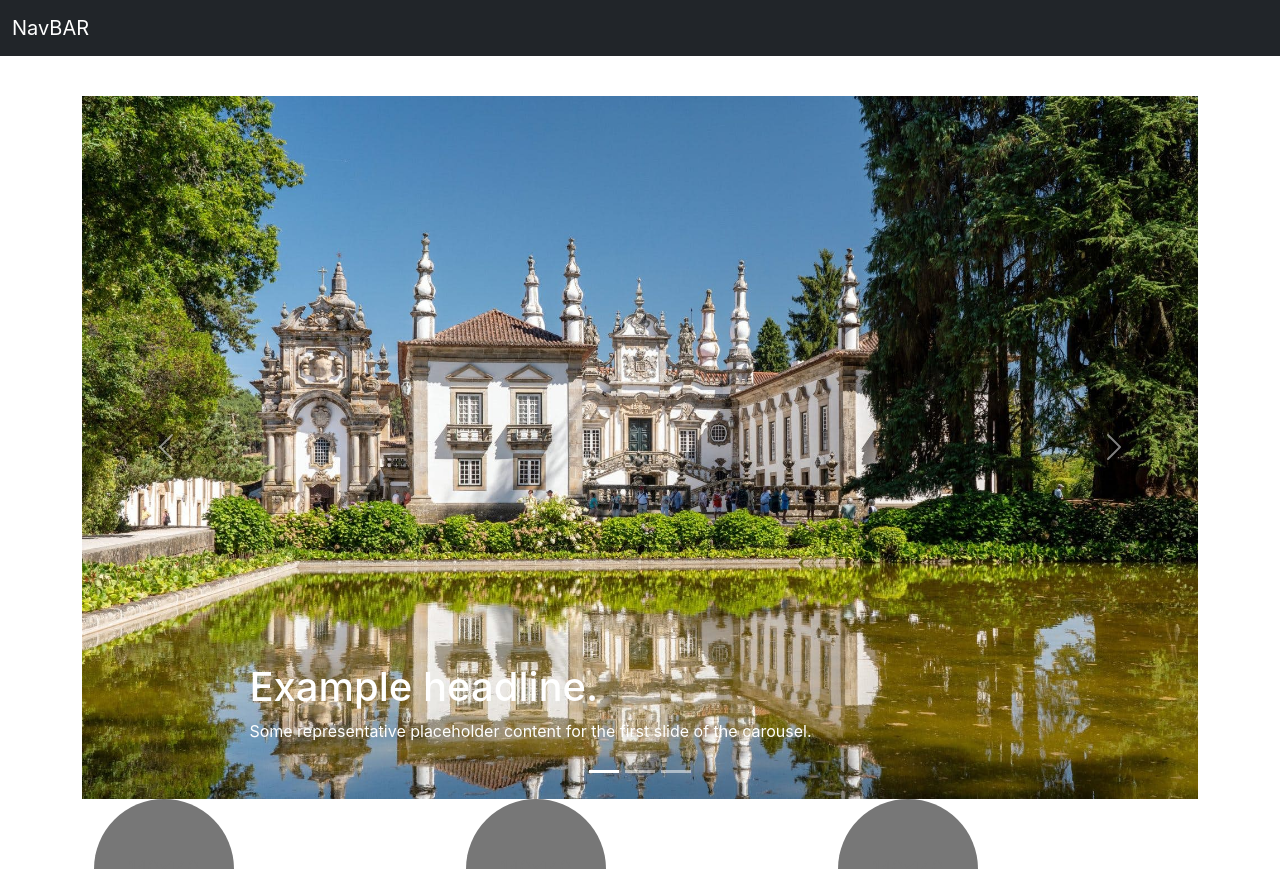
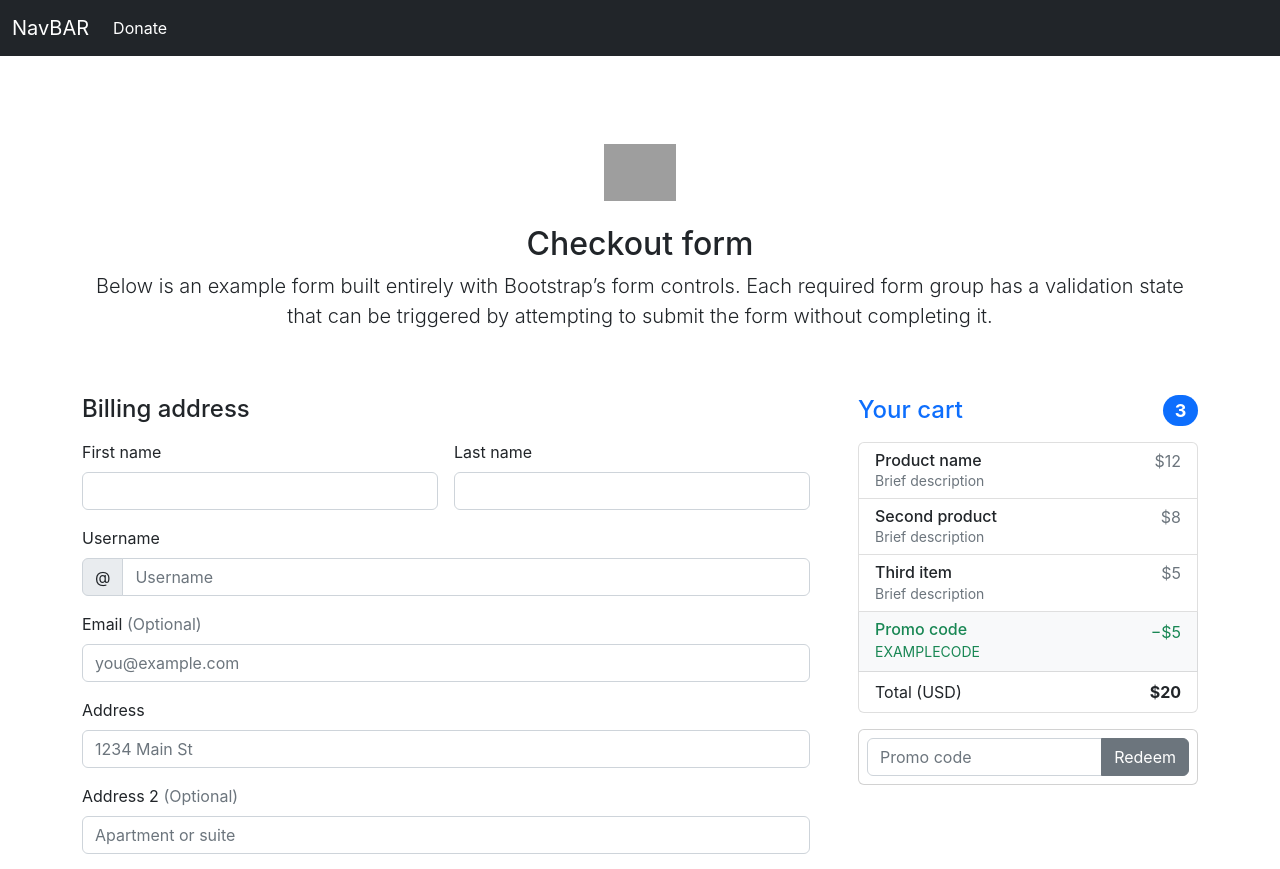
Before and after one commit to gokhansigircik/non-profit, a React (Create React App) app: page / in a window 1280 px wide. Shown: the top 869 px of the page. Built offline with nearby package versions, Linux system fonts and the light colour scheme; grey boxes are pictures that could not be loaded.

Commit message:
added donate route

```diff
--- a/src/App.jsx
+++ b/src/App.jsx
@@ -3,14 +3,17 @@
 import { Routes, Route } from "react-router-dom";
 import NavBar from "./components/NavBar";
 import "./carousel.css"
+import Donate from "./components/Donate";
 
 function App() {
   return (
     <div>
       <NavBar />
+      <Donate />
       <div className="container">
         <Routes>
           <Route path="/" element={<Home />} />
+          <Route path="/donate" element={<Donate />} />
         </Routes>
       </div>
     </div>
--- a/src/components/NavBar.jsx
+++ b/src/components/NavBar.jsx
@@ -26,16 +26,16 @@
           </button>
           <div className="collapse navbar-collapse" id="navbarCollapse">
             <ul className="navbar-nav me-auto mb-2 mb-md-0">
-              {/* <li className="nav-item">
+              <li className="nav-item">
                 <Link
                   className="nav-link active"
                   aria-current="page"
-                  to="#"
+                  to="/donate"
                 >
-                  Home
+                  Donate
                 </Link>
               </li>
-              <li className="nav-item">
+              {/* <li className="nav-item">
                 <Link className="nav-link" to="#">
                   Link
                 </Link>
```
